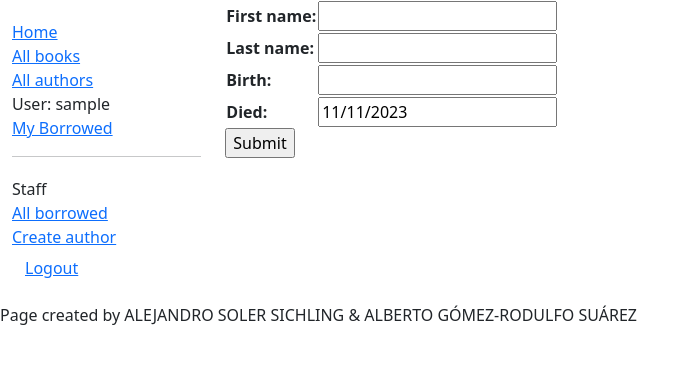
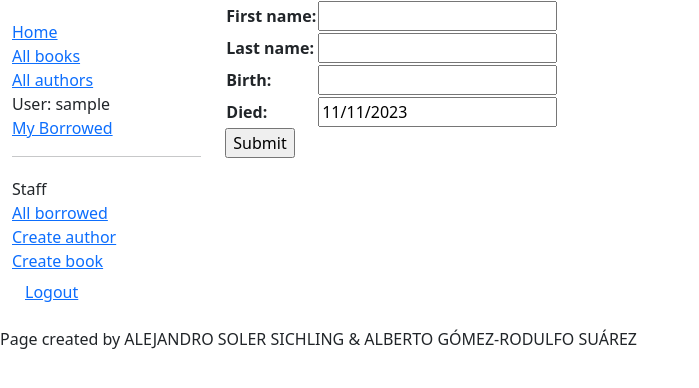
Before and after one commit to soleer6/PS1_p1, a Django app: page /catalog/author/create/ in a window 1280 px wide. Shown: the top 388 px of the page, without its empty margins (0-699 px from the left). Run offline with Django 5.2, Linux system fonts and the light colour scheme; the visitor is signed in with stand-in values (Sample User, id 1).

Commit message:
Add Create book link to sidebar for staff users

```diff
--- a/catalog/templates/base_generic.html
+++ b/catalog/templates/base_generic.html
@@ -36,6 +36,9 @@
             {% if perms.catalog.add_author %}
             <li><a href="{% url 'author-create' %}">Create author</a></li>
             {% endif %}
+            {% if perms.catalog.add_book %}
+            <li><a href="{% url 'book-create' %}">Create book</a></li>
+            {% endif %}
           </ul>
           {% endif %}
           <form id="logout-form" method="post" action="{% url 'logout' %}">{% csrf_token %}</form>
```
